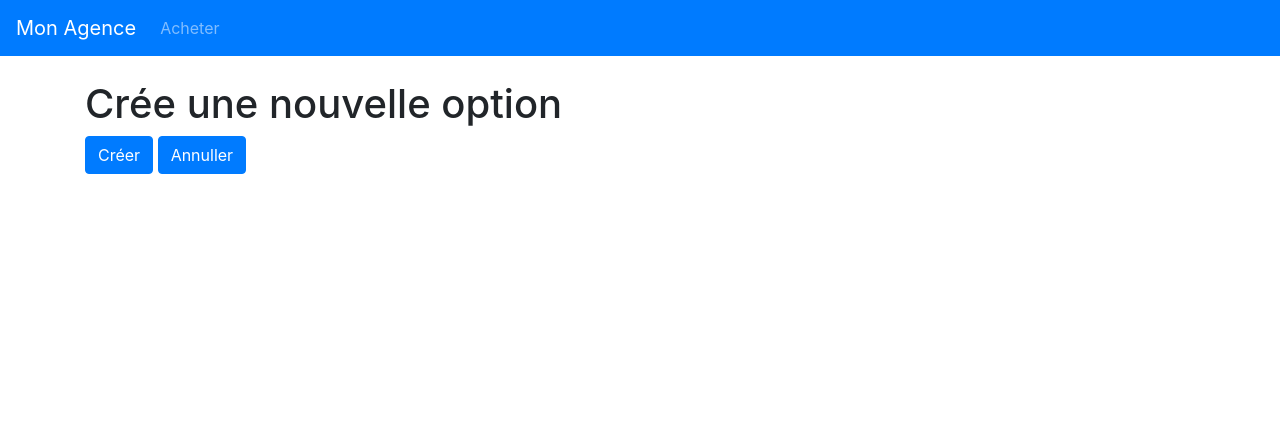
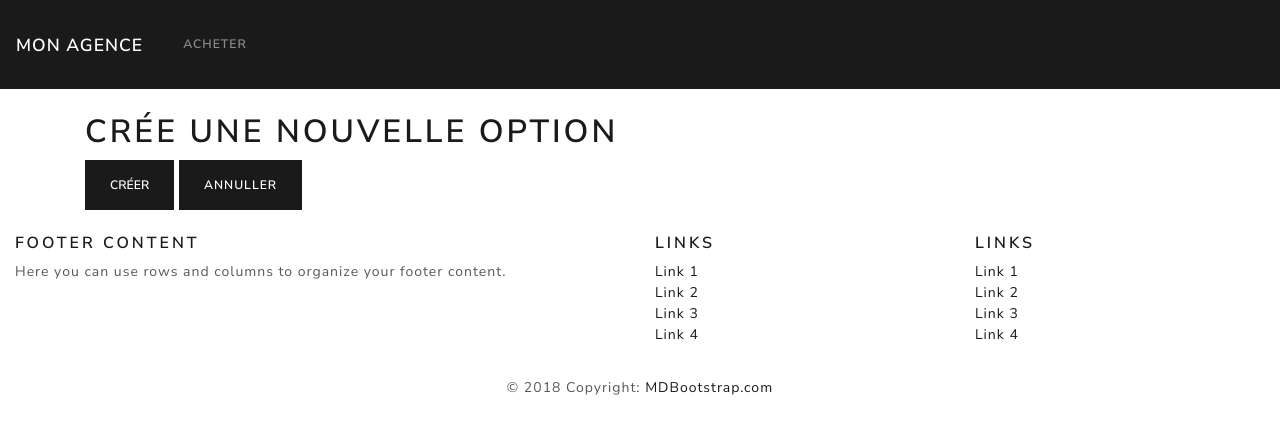
Before and after one commit to Sousx-Lab/superagence, a Symfony app: template templates/admin/option/new.html.twig in a window 1280 px wide. Shown: the top 434 px of the page. Run offline with Twig, Linux system fonts and the light colour scheme; the template is opened without the code that fills it, so the values that code supplies are empty; style sheets or scripts are compiled from the project's sources; some libraries are stand-ins or nearby versions.

Commit message:
AgenceImmo-SF4

```diff
--- a/src/Entity/Property.php
+++ b/src/Entity/Property.php
@@ -369,7 +369,11 @@ class Property
 
     public function getPicture(): ?Picture
     {
-        return $this->picture;
+         if($this->pictures->isEmpty()){
+            return null;
+        }
+        return $this->pictures->first();
+    }
     }
 
     public function setPicture(Picture $picture): self
--- a/src/Entity/User.php
+++ b/src/Entity/User.php
@@ -98,7 +98,7 @@ class User implements UserInterface,\Serializable
     }
 
     /**
-     * String representation of obkect
+     * String representation of object
      *
      * @return string the string representation of the oblect or null
      */
--- a/templates/base.html.twig
+++ b/templates/base.html.twig
@@ -7,7 +7,7 @@
             {% endblock %}
         </title>
         {% block stylesheets %}
-        <link rel="stylesheet" href="https://stackpath.bootstrapcdn.com/bootstrap/4.3.1/css/bootstrap.min.css" integrity="sha384-ggOyR0iXCbMQv3Xipma34MD+dH/1fQ784/j6cY/iJTQUOhcWr7x9JvoRxT2MZw1T" crossorigin="anonymous">
+        <link rel="stylesheet" href="https://bootswatch.com/4/lux/bootstrap.min.css">
         <link rel="stylesheet" href="https://cdnjs.cloudflare.com/ajax/libs/select2/4.0.10/css/select2.min.css">
         {{ encore_entry_link_tags('app') }}
         {% endblock %}
@@ -42,5 +42,58 @@
             <script src="https://stackpath.bootstrapcdn.com/bootstrap/4.3.1/js/bootstrap.min.js" integrity="sha384-JjSmVgyd0p3pXB1rRibZUAYoIIy6OrQ6VrjIEaFf/nJGzIxFDsf4x0xIM+B07jRM" crossorigin="anonymous"></script>
             {{ encore_entry_script_tags('app') }}
             {% endblock %}
+
+<footer class="page-footer font-small blue pt-4">
+{% block footer %}
+  <div class="container-fluid text-center text-md-left">
+    <div class="row">
+      <div class="col-md-6 mt-md-0 mt-3">
+        <h5 class="text-uppercase">Footer Content</h5>
+        <p>Here you can use rows and columns to organize your footer content.</p>
+      </div>
+      <hr class="clearfix w-100 d-md-none pb-3">
+      <div class="col-md-3 mb-md-0 mb-3">
+        <h5 class="text-uppercase">Links</h5>
+        <ul class="list-unstyled">
+          <li>
+            <a href="#!">Link 1</a>
+          </li>
+          <li>
+            <a href="#!">Link 2</a>
+          </li>
+          <li>
+            <a href="#!">Link 3</a>
+          </li>
+          <li>
+            <a href="#!">Link 4</a>
+          </li>
+        </ul>
+      </div>
+      <div class="col-md-3 mb-md-0 mb-3">
+
+        <h5 class="text-uppercase">Links</h5>
+        <ul class="list-unstyled">
+          <li>
+            <a href="#!">Link 1</a>
+          </li>
+          <li>
+            <a href="#!">Link 2</a>
+          </li>
+          <li>
+            <a href="#!">Link 3</a>
+          </li>
+          <li>
+            <a href="#!">Link 4</a>
+          </li>
+        </ul>
+      </div>
+    </div>
+  </div>
+
+  <div class="footer-copyright text-center py-3">© 2018 Copyright:
+    <a href="https://mdbootstrap.com/education/bootstrap/"> MDBootstrap.com</a>
+  </div>
+	 {% endblock %}
+	</footer>
         </body>
     </html>
```
